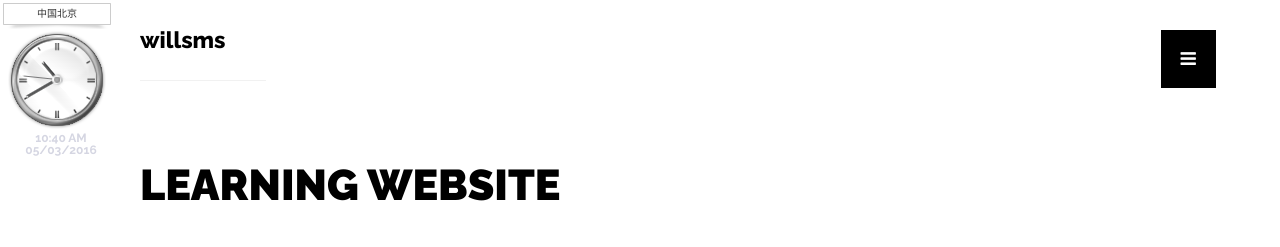
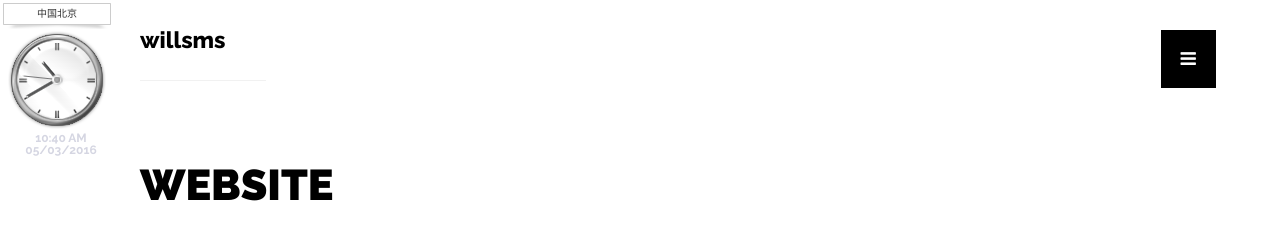
Before and after one commit to Willsms/willsms, a plain HTML site: page conclusion.html in a window 1280 px wide. Shown: the top 247 px of the page. Drawn offline with Linux system fonts and the light colour scheme.

Commit message:
a little change

```diff
--- a/conclusion.html
+++ b/conclusion.html
@@ -78,7 +78,7 @@
 
 			<div class="text-intro">
 
-				<h1>Learning website</h1>
+				<h1>Website</h1>
 				<p>This is some of my learning website or summarizing data.</p>
 
 				<ul class="portfolio-grid">
```
Also changed, not shown: page1.html (+1 -0 lines).
